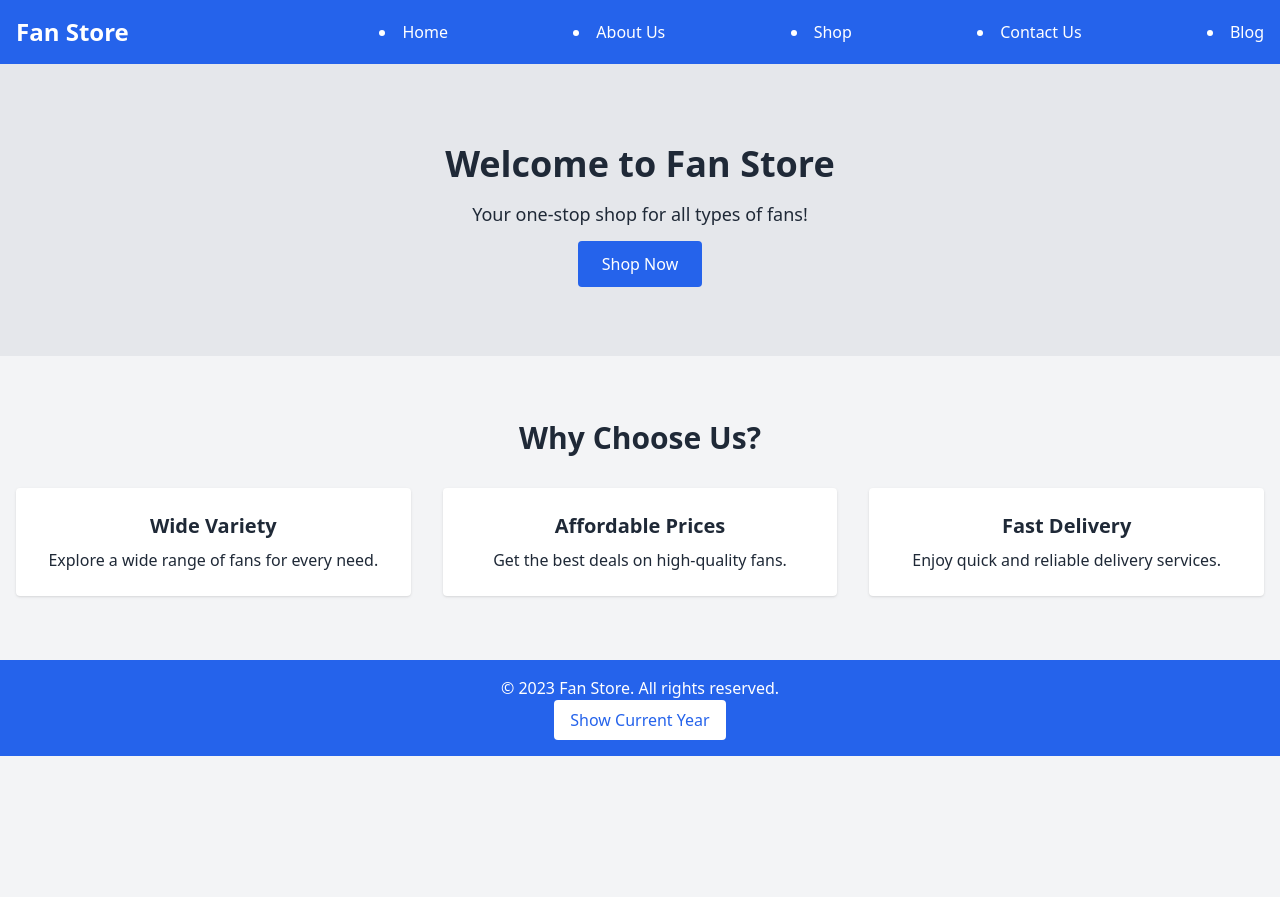
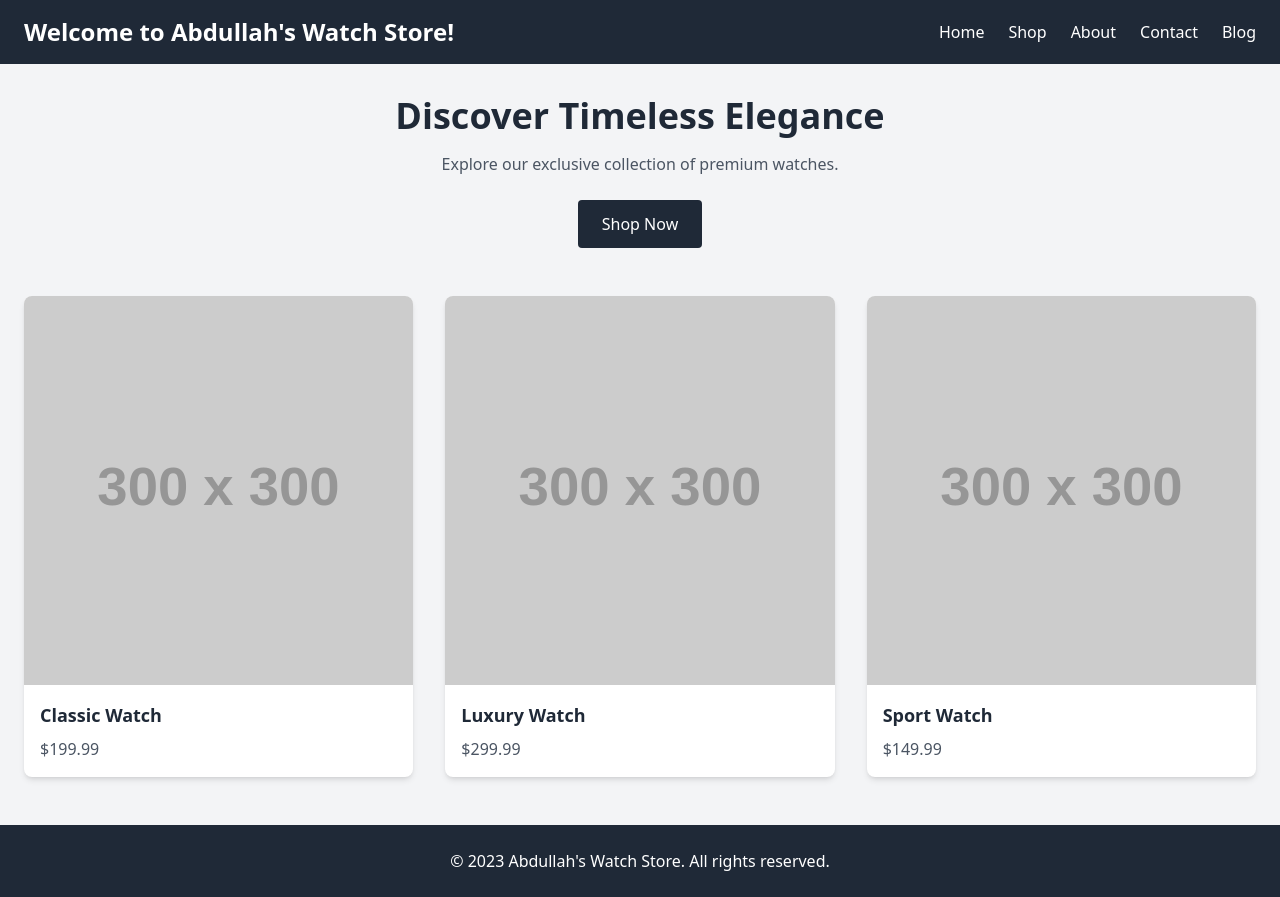
Before and after one commit to Wasif448/055-Assignment-3, a plain HTML site: page A2+A3 (Html+Tailwind+Javascript)/index.html in a window 1280 px wide. Before the commit the page ends 800 px from the top, so only its background shows below. Drawn offline with nearby package versions, Linux system fonts and the light colour scheme; placeholder pictures from the web are drawn by us.

Commit message:
index.html

```diff
--- a/A2+A3 (Html+Tailwind+Javascript)/index.html
+++ b/A2+A3 (Html+Tailwind+Javascript)/index.html
@@ -3,79 +3,94 @@
 <head>
     <meta charset="UTF-8">
     <meta name="viewport" content="width=device-width, initial-scale=1.0">
-    <title>Fan Store</title>
+    <title>Home - Watch Store</title>
     <script src="https://cdn.tailwindcss.com"></script>
 </head>
-<body class="bg-gray-100 text-gray-800">
+<body class="bg-gray-100 font-sans">
+    <header class="bg-gray-800 text-white">
+        <div class="container mx-auto flex justify-between items-center py-4 px-6">
+            <h1 class="text-2xl font-bold">Abdullah's Watch Store</h1>
+            <button id="nav-toggle" class="md:hidden text-gray-400 hover:text-white focus:outline-none">
+                <svg xmlns="http://www.w3.org/2000/svg" class="h-6 w-6" fill="none" viewBox="0 0 24 24" stroke="currentColor">
+                    <path stroke-linecap="round" stroke-linejoin="round" stroke-width="2" d="M4 6h16M4 12h16m-7 6h7" />
+                </svg>
+            </button>
+            <nav id="nav-menu" class="hidden md:flex space-x-6">
+                <ul class="flex flex-col md:flex-row md:space-x-6">
+                    <li><a href="index.html" class="hover:text-gray-400">Home</a></li>
+                    <li><a href="product.html" class="hover:text-gray-400">Shop</a></li>
+                    <li><a href="about.html" class="hover:text-gray-400">About</a></li>
+                    <li><a href="contact.html" class="hover:text-gray-400">Contact</a></li>
+                    <li><a href="blog.html" class="hover:text-gray-400">Blog</a></li>
+                </ul>
+            </nav>
+        </div>
+        <script>
+            // Function to display an alert when a navigation link is clicked
+            function handleNavClick(event) {
+                event.preventDefault();
+                alert(`You clicked on ${event.target.textContent}`);
+            }
 
-    <!-- Navbar -->
-    <nav class="bg-blue-600 text-white p-4">
-        <div class="container mx-auto flex justify-between items-center">
-            <h1 class="text-2xl font-bold">Fan Store</h1>
-            <button class="md:hidden block text-white" onclick="toggleMenu()">☰</button>
-            <ul id="menu" class="hidden md:flex space-x-4"></ul>
-                <li><a href="index.html" class="hover:underline">Home</a></li>
-                <li><a href="about.html" class="hover:underline">About Us</a></li>
-                <li><a href="shop.html" class="hover:underline">Shop</a></li>
-                <li><a href="contact.html" class="hover:underline">Contact Us</a></li>
-                <li><a href="blog.html" class="hover:underline">Blog</a></li>
-            </ul>
-        </div>
-    </nav>
+            // Attach event listeners to navigation links
+            document.querySelectorAll('nav a').forEach(link => {
+                link.addEventListener('click', handleNavClick);
+            });
 
-    <!-- Hero Section -->
-    <section class="bg-gray-200 py-20">
-        <div class="container mx-auto text-center px-4">
-            <h2 class="text-4xl font-bold mb-4">Welcome to Fan Store</h2>
-            <p class="text-lg mb-6">Your one-stop shop for all types of fans!</p>
-            <a href="#" class="bg-blue-600 text-white px-6 py-3 rounded hover:bg-blue-700" onclick="showAlert()">Shop Now</a>
-        </div>
-    </section>
+            // Function to dynamically update the header title
+            function updateHeaderTitle(newTitle) {
+                document.querySelector('h1').textContent = newTitle;
+            }
 
-    <!-- Features Section -->
-    <section class="py-16">
-        <div class="container mx-auto text-center px-4">
-            <h3 class="text-3xl font-bold mb-8">Why Choose Us?</h3>
-            <div class="grid grid-cols-1 sm:grid-cols-2 md:grid-cols-3 gap-8">
-                <div class="bg-white p-6 rounded shadow">
-                    <h4 class="text-xl font-bold mb-2">Wide Variety</h4>
-                    <p>Explore a wide range of fans for every need.</p>
-                </div>
-                <div class="bg-white p-6 rounded shadow">
-                    <h4 class="text-xl font-bold mb-2">Affordable Prices</h4>
-                    <p>Get the best deals on high-quality fans.</p>
-                </div>
-                <div class="bg-white p-6 rounded shadow">
-                    <h4 class="text-xl font-bold mb-2">Fast Delivery</h4>
-                    <p>Enjoy quick and reliable delivery services.</p>
+            // Example usage of updateHeaderTitle
+            updateHeaderTitle("Welcome to Abdullah's Watch Store!");
+
+            // Navbar toggle functionality
+            const navToggle = document.getElementById('nav-toggle');
+            const navMenu = document.getElementById('nav-menu');
+
+            navToggle.addEventListener('click', () => {
+                navMenu.classList.toggle('hidden');
+            });
+        </script>
+    </header>
+
+    <main class="container mx-auto mt-8 px-6">
+        <section class="text-center">
+            <h2 class="text-4xl font-bold text-gray-800">Discover Timeless Elegance</h2>
+            <p class="text-gray-600 mt-4">Explore our exclusive collection of premium watches.</p>
+            <a href="#" class="mt-6 inline-block bg-gray-800 text-white px-6 py-3 rounded hover:bg-gray-700">Shop Now</a>
+        </section>
+
+        <section class="mt-12 grid grid-cols-1 md:grid-cols-3 gap-8">
+            <div class="bg-white shadow-md rounded-lg overflow-hidden">
+                <img src="https://via.placeholder.com/300" alt="Watch 1" class="w-full">
+                <div class="p-4">
+                    <h3 class="text-lg font-bold text-gray-800">Classic Watch</h3>
+                    <p class="text-gray-600 mt-2">$199.99</p>
                 </div>
             </div>
-        </div>
-    </section>
+            <div class="bg-white shadow-md rounded-lg overflow-hidden">
+                <img src="https://via.placeholder.com/300" alt="Watch 2" class="w-full">
+                <div class="p-4">
+                    <h3 class="text-lg font-bold text-gray-800">Luxury Watch</h3>
+                    <p class="text-gray-600 mt-2">$299.99</p>
+                </div>
+            </div>
+            <div class="bg-white shadow-md rounded-lg overflow-hidden">
+                <img src="https://via.placeholder.com/300" alt="Watch 3" class="w-full">
+                <div class="p-4">
+                    <h3 class="text-lg font-bold text-gray-800">Sport Watch</h3>
+                    <p class="text-gray-600 mt-2">$149.99</p>
+                </div>
+            </div>
+        </section>
+    </main>
 
-    <!-- Footer -->
-    <footer class="bg-blue-600 text-white py-4">
-        <div class="container mx-auto text-center px-4">
-            <p>&copy; 2023 Fan Store. All rights reserved.</p>
-            <button class="bg-white text-blue-600 px-4 py-2 rounded hover:bg-gray-200" onclick="displayCurrentYear()">Show Current Year</button>
+    <footer class="bg-gray-800 text-white mt-12">
+        <div class="container mx-auto py-6 px-6 text-center">
+            <p>&copy; 2023 Abdullah's Watch Store. All rights reserved.</p>
         </div>
     </footer>
-
-    <script>
-        function showAlert() {
-            alert("Welcome to Fan Store! Start shopping now.");
-        }
-
-        function displayCurrentYear() {
-            const year = new Date().getFullYear();
-            alert("The current year is " + year);
-        }
-
-        function toggleMenu() {
-            const menu = document.getElementById('menu');
-            menu.classList.toggle('hidden');
-        }
-    </script>
-
 </body>
 </html>
```
